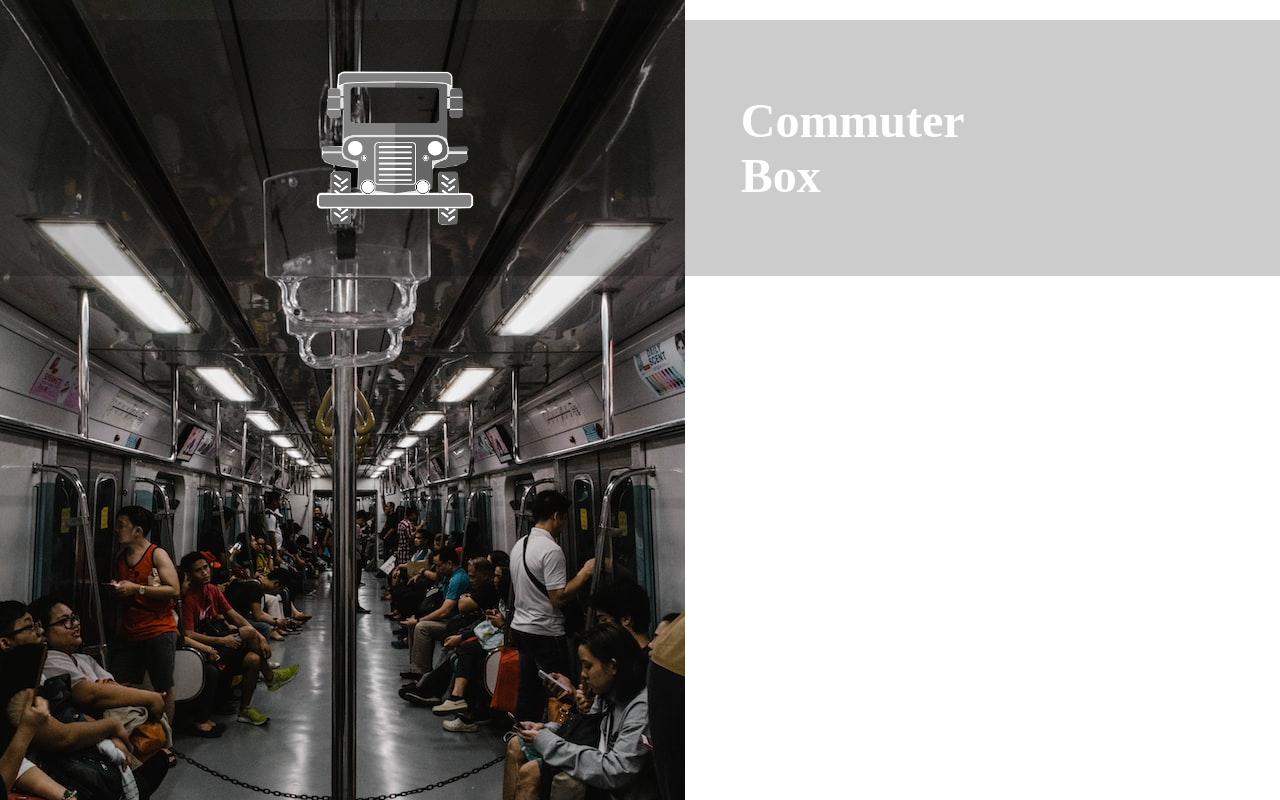
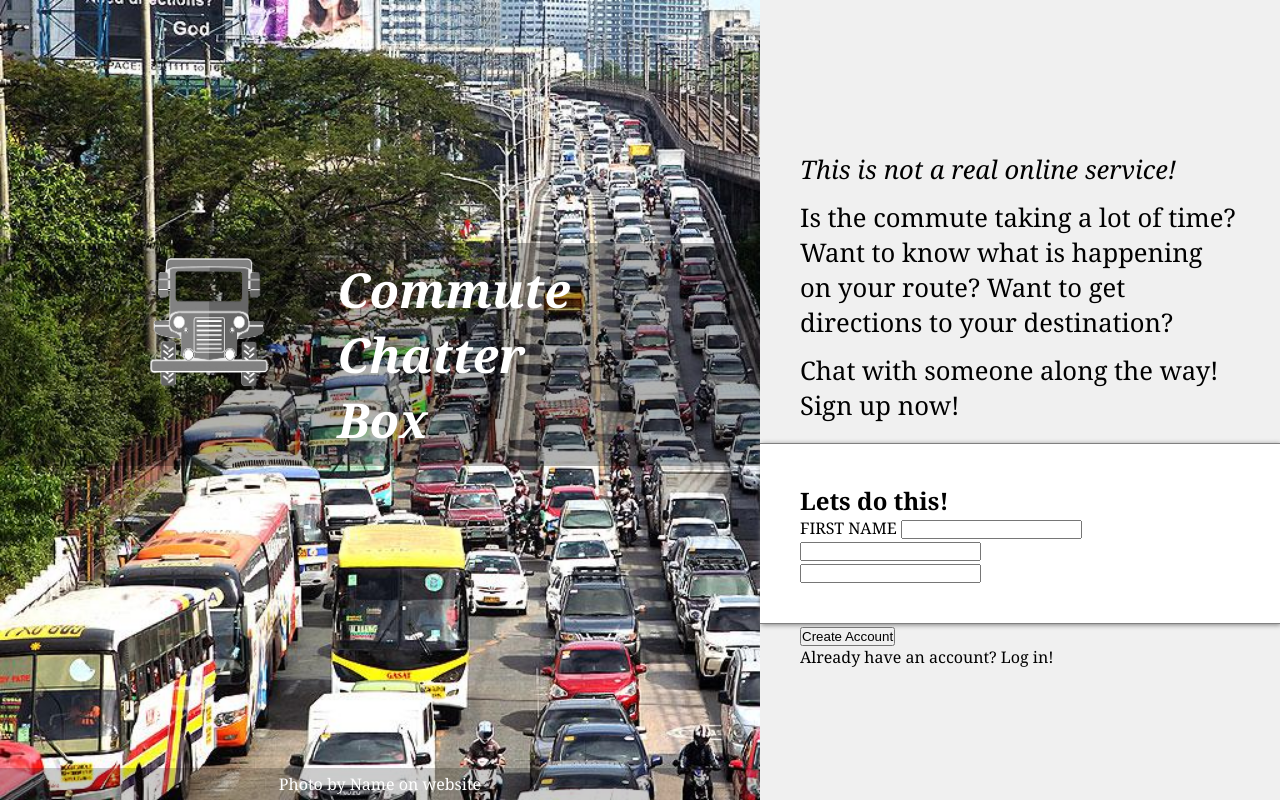
Before and after one commit to RhazzXIX/Commuter-Box-Sign-up, a plain HTML site: page index.html in a window 1280 px wide. Drawn offline with Linux system fonts and the light colour scheme.

Commit message:
Finish HTML sections.Start initial position by CSS

```diff
--- a/index.html
+++ b/index.html
@@ -2,17 +2,45 @@
 <html lang="en">
 <head>
     <meta charset="UTF-8">
-    <title>Commuter Box</title>
+    <title>Commute Chatter Box</title>
     <link rel="stylesheet" href="style.css">
     <script src="java.js" defer></script>
 </head>
 <body>
-    <div class="banner">
-        <div><img src="./image/jeepney clear.png" alt="jeepney logo" srcset=""></div>
-        <div class="hero">
-            <h1>Commuter</h1>
-            <h1>Box</h1>
-        </div>
+    <div class="page">
+        <section class="banner">
+            <div class="logo">
+                <img src="./image/jeepney clear.png" alt="jeepney logo" class="logo">
+                <div class="banner-text">
+                    <h1>Commute</h1>
+                    <h1>Chatter Box</h1>
+                </div>
+            </div>
+            <footer class="copyright">Photo by Name on website</footer>
+        </section>
+        <main>
+            <header class="persuade">
+                <p><em>This is not a real online service!</em></p>
+                <p>Is the commute taking a lot of time? Want to know what is happening on your route? Want to get directions to your destination? </p>
+                <p>Chat with someone along the way! Sign up now!</p>
+            </header>
+            <section class="form">
+                <form action="" method="get" id="sign-up">
+                    <h2>Lets do this!</h2>
+                    <div>
+                        <label for="fname">FIRST NAME</label>
+                        <input type="text" id="fname" required />
+                        <label for=""></label>
+                    </div>
+                    <div><input type="text"></div>
+                    <div><label for=""></label><input type="text"></div>
+                </form>
+            </section>
+            <footer>
+                <button type="submit" form="sign-up">Create Account</button>
+                <p>Already have an account? Log in!</p>
+            </footer>
+        </main>
     </div>
 
 </body>
--- a/style.css
+++ b/style.css
@@ -1,33 +1,116 @@
 * {
     margin: 0;
     padding: 0;
+    box-sizing: border-box;
+
 }
+
 :root {
     font-size: 16px;
-}
-body {
-    background: no-repeat url('./image/photo-1523191717306-8311d268647c.jpg');
+    font-family: Cambria, Cochin, Georgia, Times, 'Times New Roman', sans-serif;
 }
 
-body > div.banner {
-   background-color: rgba(0, 0, 0, 0.2);
-    width: 20px auto;
-    margin: 20px auto;
-    display: flex;
-    flex-wrap: wrap;
-    padding: 50px;
-    justify-content: space-evenly;
-    align-items: center;
+body {
+    height: 100vh;
+    width: auto;
 }
 
-div.hero h1 {
-    color: white;
-    font-size: 3rem;
+div.page {
+    height: 100%;
+    width: 100%;
+
+    display: flex;
+    /* flex-direction: column; */
+    flex-wrap: wrap;
 }
 
-img {
-    opacity: 1;
-    width: 160px;
-    display: block;
-    margin: 0 auto;
+section.banner {
+    width: 760px;
+    /* height: 100%; */
+
+    margin: 0;
+
+    background: url('./image/manila\ traffic.jpg') grey;
+    background-size: cover;
+
+    display: flex;
+    flex-direction: column;
+    align-items: center;
+
 }
+
+div.logo {
+    margin-top: 32%;
+    padding: 14px 0px;
+    background-color: rgba(0, 0, 0, 0.3);
+
+    width: 100%;
+
+    display: flex;
+    justify-content: space-evenly;
+}
+
+div.banner-text {
+    width: 274px;
+    font-style: italic;
+    font-size: 2rem;
+    color: white;
+}
+
+section.banner img {
+    width: 120px;
+    height: 130px;
+
+    margin-right: -80px;
+}
+
+section.banner footer {
+    color: white;
+    font-weight: 500;
+    text-align: center;
+
+    width: 100%;
+    background-color: rgba(0, 0, 0, 0.2);
+
+    margin-bottom: 0;
+    margin-top: auto;
+    padding: 5px;
+}
+
+main {
+    display: flex;
+    flex-direction: column;
+    justify-content: center;
+
+    background-color: rgb(240, 240, 240);
+
+    width: 745px;
+    height: auto;
+    flex: 1;
+}
+
+header.persuade {
+    display: flex;
+    flex-direction: column;
+    padding: 20px 40px;
+    font-size: 1.6rem;
+    row-gap: 0.8rem;
+}
+
+
+form#sign-up {
+    background-color: white;
+    border-top: 1px solid grey ;
+    border-bottom: 1px solid grey;
+    box-shadow: 1px 1px 5px grey;
+
+    padding: 40px;
+}
+
+fieldset {
+    border: none;
+}
+
+main > footer {
+    padding-left: 40px;
+}
```
Also changed, not shown: image/sign-up-form.png (deleted).
